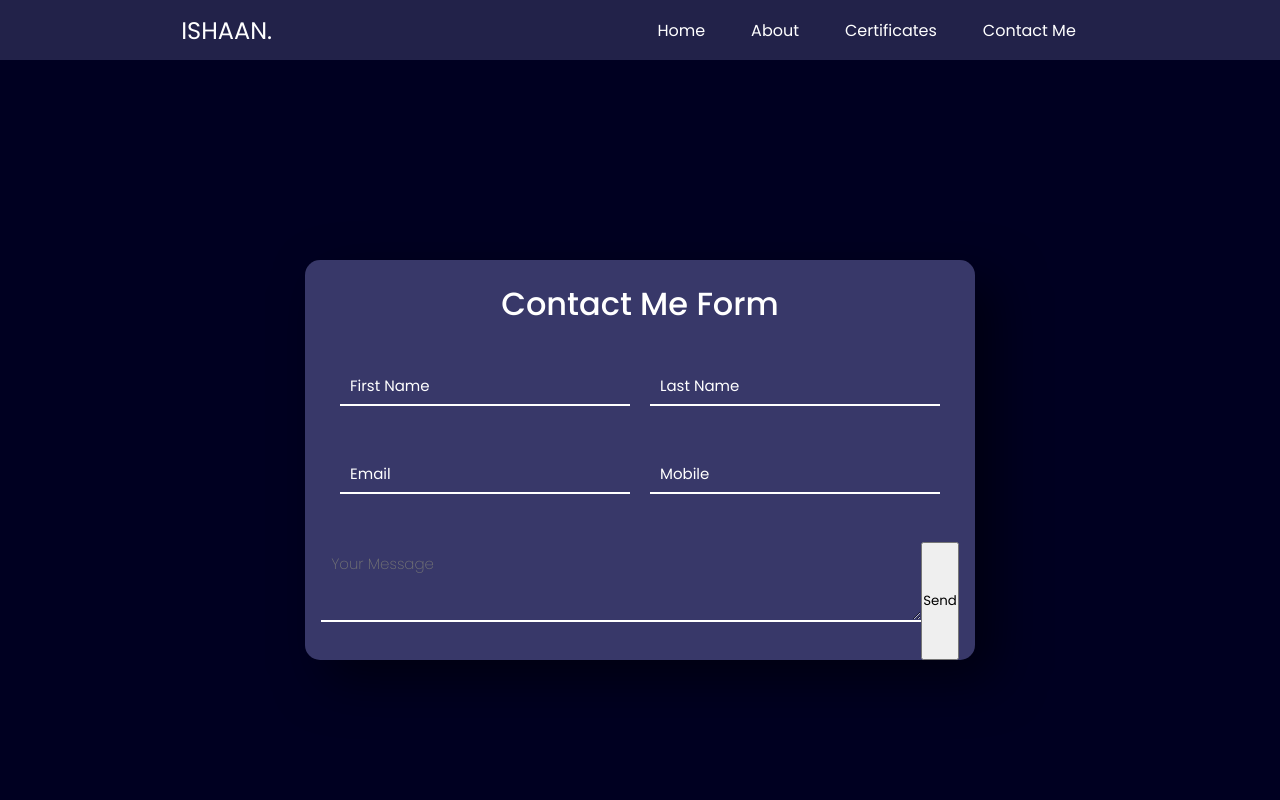
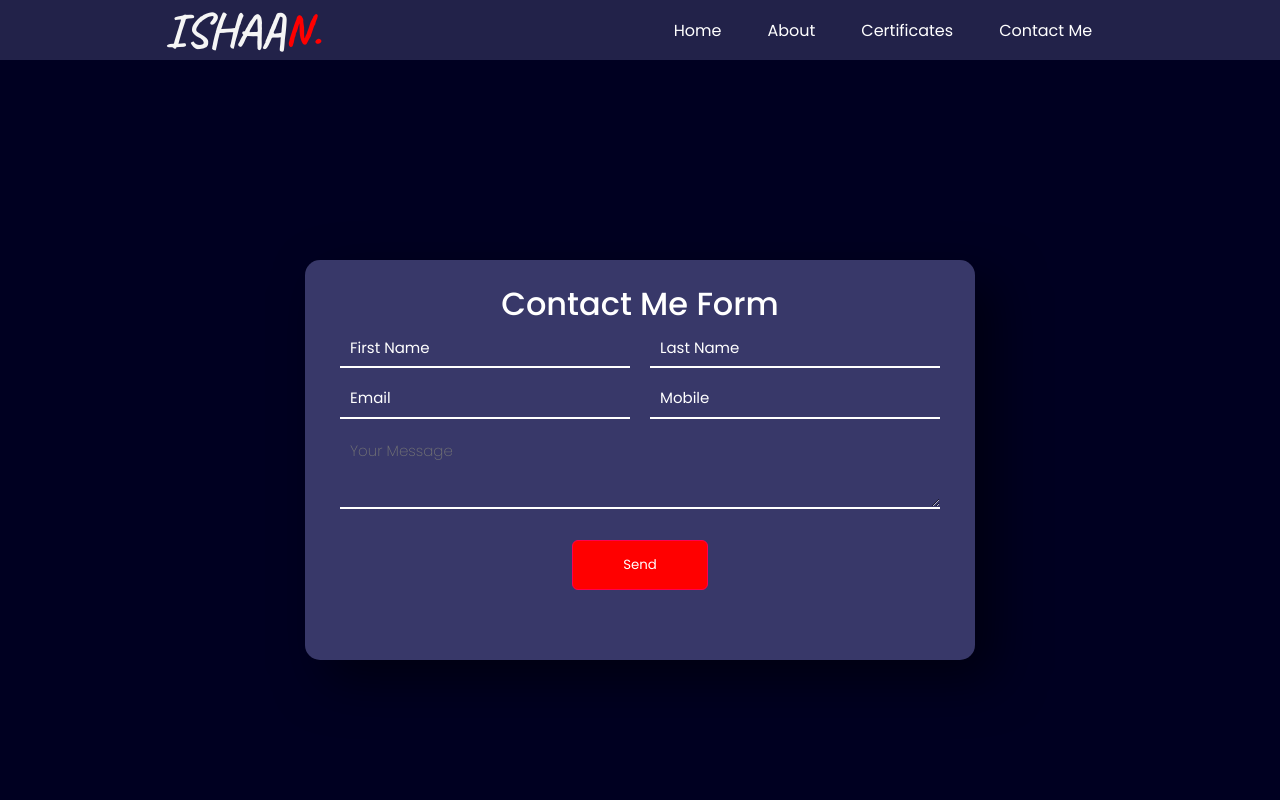
Before and after one commit to IshaanShokeen/DevelopersPortfoilio, a plain HTML site: page contact.html in a window 1280 px wide. Shown: the top 800 px of the page. Drawn offline with Linux system fonts and the light colour scheme.

Commit message:
style.css

```diff
--- a/style.css
+++ b/style.css
@@ -47,8 +47,14 @@ nav ul li a:hover {
 }
 
 .left {
-    font-size: 1.5rem;
-    color: white;
+    font-size: 3rem;
+    font-family: 'Caveat', cursive;
+    color:whitesmoke;
+}
+.left .red{
+    font-size: 3rem;
+    font-family: 'Caveat', cursive;
+    color: red;
 }
 
 .container{
@@ -188,3 +194,16 @@ footer>div {
     position: relative;
     left: -87px;
 }
+.btn2{
+    display: block;
+    margin: 50px auto;
+    width: fit-content;
+    border: 1px solid #ff004f;
+    color: white;
+    background-color: red;
+    padding: 14px 50px;
+    cursor: pointer;
+    border-radius: 6px;
+    position: relative;
+    top:-20px;
+}
```
